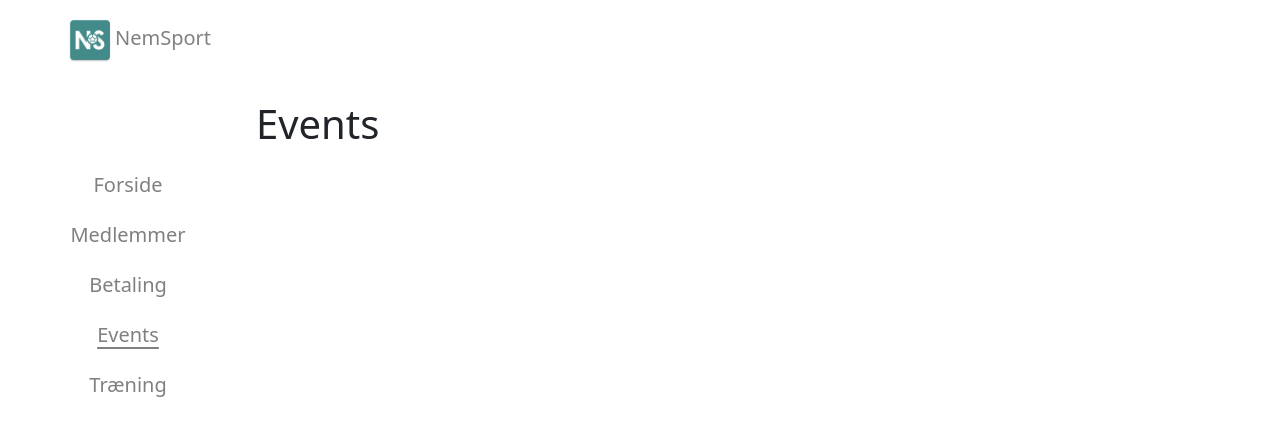
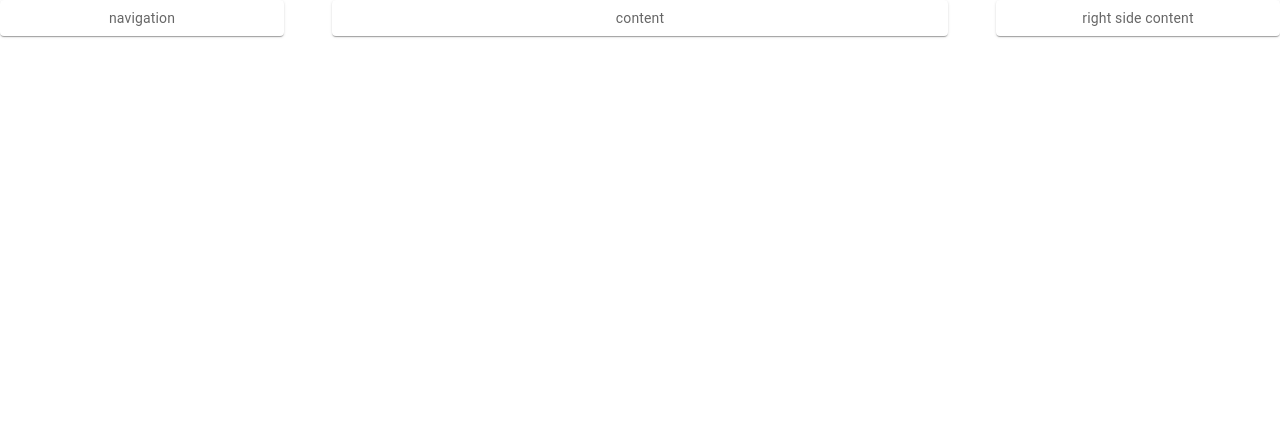
Before and after one commit to madsstorgaardnielsen/group5-proj, a React (Create React App) app in the folder fbcmanager-frontend/: page /events in a window 1280 px wide. Shown: the top 436 px of the page. Built offline with nearby package versions, Linux system fonts and the light colour scheme.

Commit message:
Page grid layout using MUI as suggested

```diff
--- a/fbcmanager-frontend/package.json
+++ b/fbcmanager-frontend/package.json
@@ -3,6 +3,9 @@
   "version": "0.1.0",
   "private": true,
   "dependencies": {
+    "@emotion/react": "^11.8.1",
+    "@emotion/styled": "^11.8.1",
+    "@mui/material": "^5.4.4",
     "@testing-library/jest-dom": "^5.16.2",
     "@testing-library/react": "^12.1.2",
     "@testing-library/user-event": "^13.5.0",
--- a/fbcmanager-frontend/src/pages/events.js
+++ b/fbcmanager-frontend/src/pages/events.js
@@ -1,16 +1,36 @@
 import React from "react";
 import Navbar from "../components/Navbar";
 import "../scss/style.scss";
+import { styled } from '@mui/material/styles';
+import Box from '@mui/material/Box';
+import Paper from '@mui/material/Paper';
+import Grid from '@mui/material/Grid';
+import Hidden from '@mui/material/Hidden';
 
-const Events = () => {
-  return (
-    <div>
-      <Navbar />
-      <div className="body">
-        <h1>Events</h1>
-      </div>
-    </div>
-  );
-};
+const Item = styled(Paper)(({ theme }) => ({
+    backgroundColor: theme.palette.mode === 'dark' ? '#1A2027' : '#fff',
+    ...theme.typography.body2,
+    padding: theme.spacing(1),
+    textAlign: 'center',
+    color: theme.palette.text.secondary,
+}));
 
-export default Events;
+export default function BasicGrid() {
+    return (
+        <Box sx={{flexGrow: 1}}>
+            <Grid container spacing={6}>
+                <Hidden mdDown>
+                    <Grid item xs={3}>
+                        <Item>navigation</Item>
+                    </Grid>
+                </Hidden>
+                <Grid item xs={12} sm={8} md={6}>
+                    <Item>content</Item>
+                </Grid>
+                <Grid item xs={12} sm={4} md={3}>
+                    <Item>right side content</Item>
+                </Grid>
+            </Grid>
+        </Box>
+    );
+}
```
Also changed, not shown: 1 other file (tests, documents, lock files or other folders).
